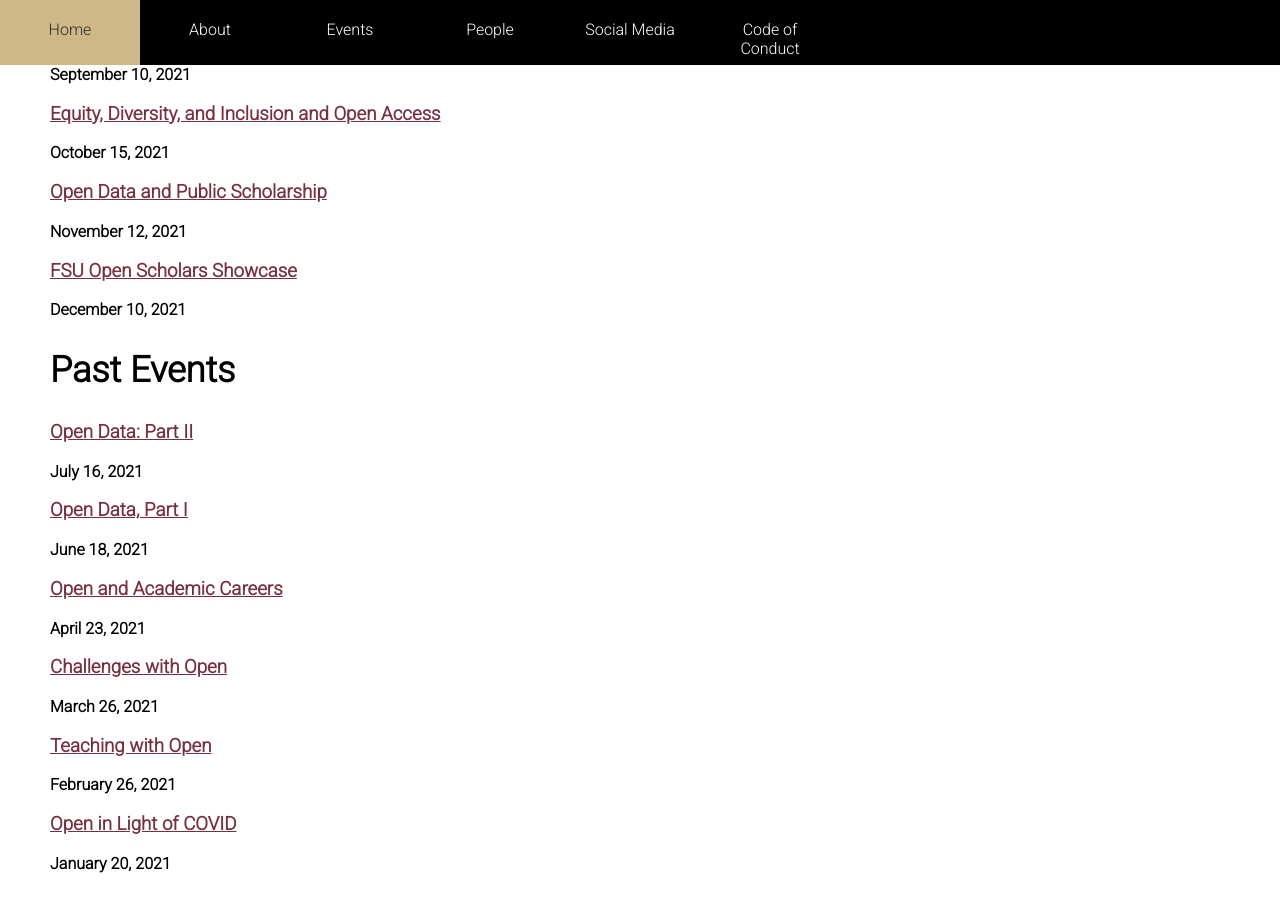
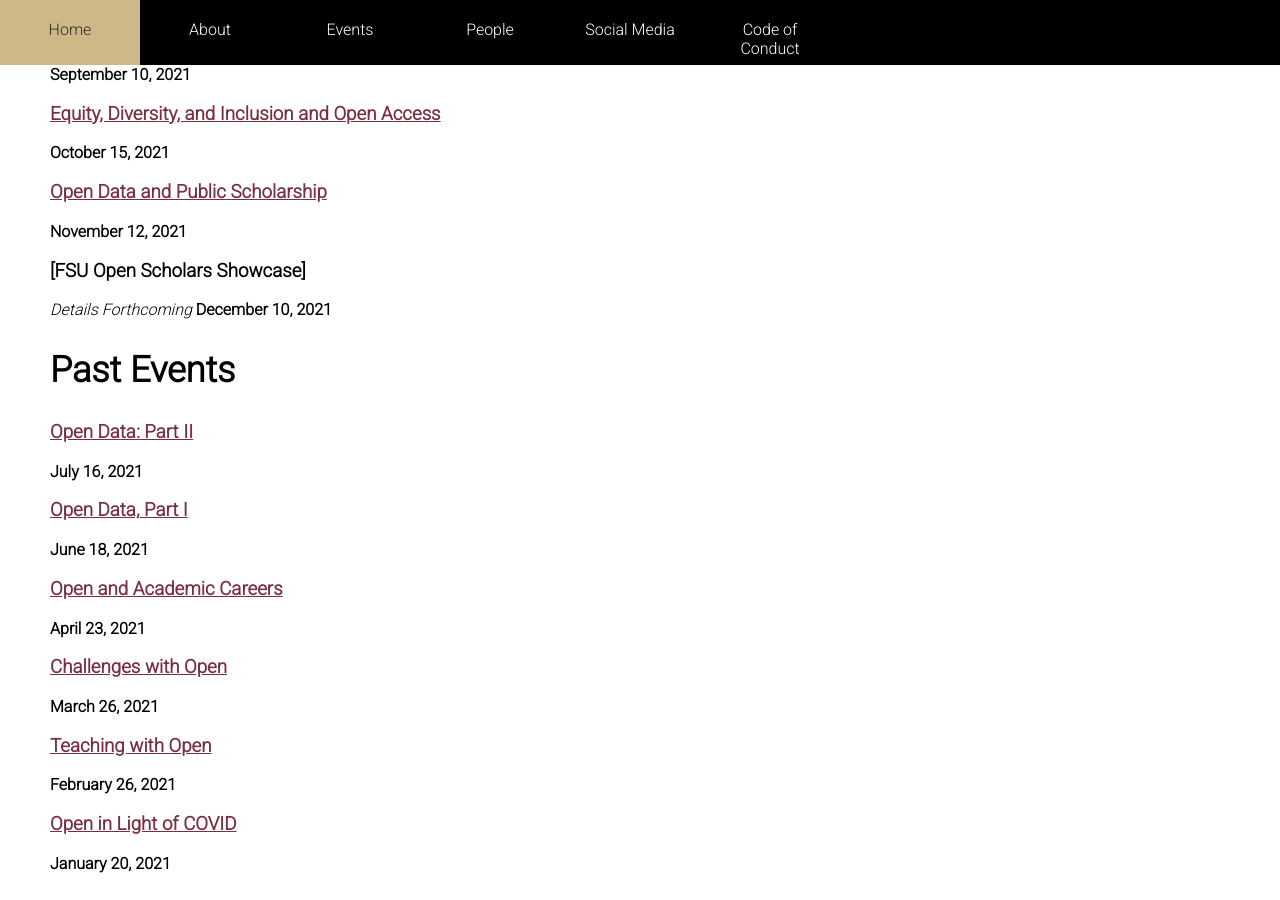
Before and after one commit to openscholars/openscholars.github.io, a Jekyll site: the page built from events.md, in a window 1280 px wide and 900 px high, scrolled down 586 px. Built offline with Jekyll 4.4.1, drawn with Linux system fonts in a browser that asks for light colours.

Commit message:
Update events.md

```diff
--- a/events.md
+++ b/events.md
@@ -6,19 +6,20 @@ permalink: /events/
 
 ## Current Schedule
 
-### [Defining Open on a Spectrum: Evaluating Quality and Ethics]()
+### [Defining Open on a Spectrum: Evaluating Quality and Ethics](https://calendar.fsu.edu/event/open_scholars_project_open_spectrum_quality_and_ethics)
 **August 13, 2021**
 
-### [Open Access Policies]()
+### [Open Access Policies](https://calendar.fsu.edu/event/open_scholars_project_open_access_policies)
 **September 10, 2021**
 
-### [Equity, Diversity, and Inclusion and Open Access]()
+### [Equity, Diversity, and Inclusion and Open Access](https://calendar.fsu.edu/event/open_scholars_project_equity_diversity_and_inclusion_in_open_access)
 **October 15, 2021**
 
-### [Open Data and Public Scholarship]()
+### [Open Data and Public Scholarship](https://calendar.fsu.edu/event/open_scholars_project_public_scholarship_and_social_humanities_data)
 **November 12, 2021**
 
-### [FSU Open Scholars Showcase]()
+### [FSU Open Scholars Showcase]
+*Details Forthcoming*
 **December 10, 2021**
 
 
```
